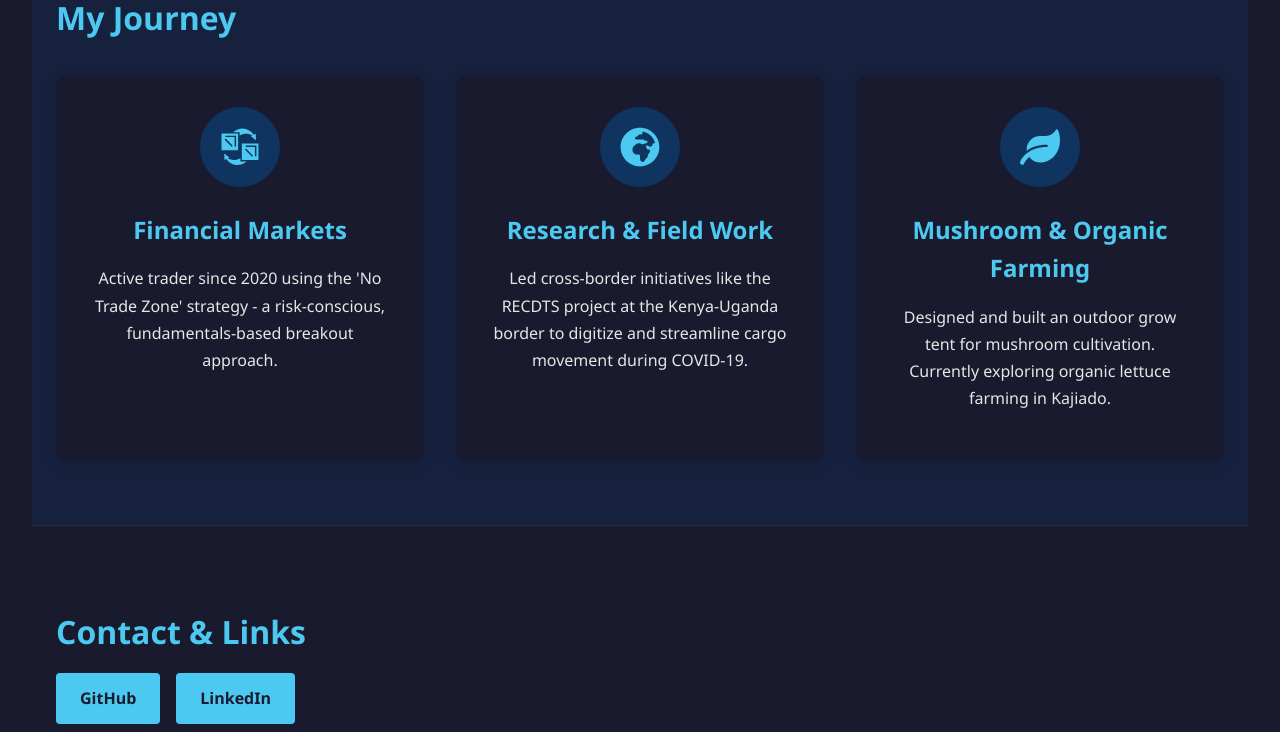
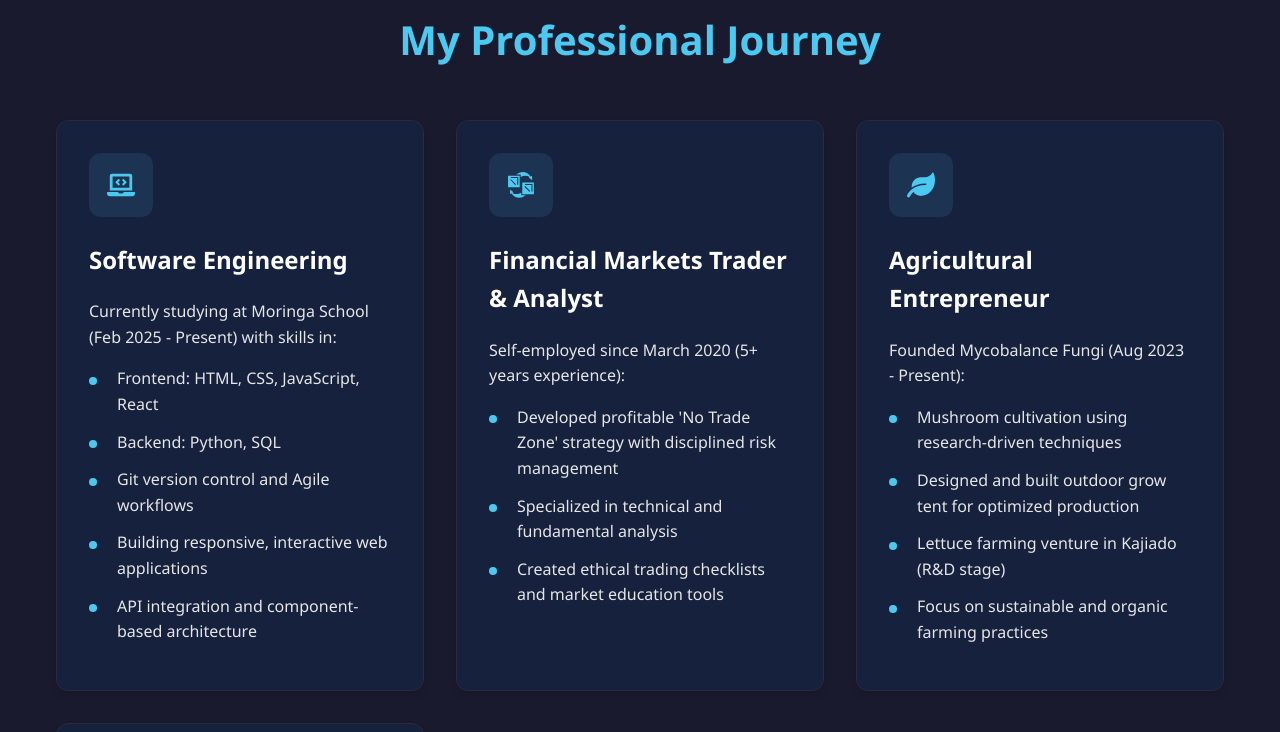
Before and after one commit to Jerome-Chauncey/PortfolioV2, a React (Vite) app: page / in a window 1280 px wide. Shown: the part 4000-4732 px from the top of the page. Built offline with nearby package versions, Linux system fonts and the light colour scheme.

Commit message:
[Mods]: Journey section

```diff
--- a/src/App.css
+++ b/src/App.css
@@ -422,87 +422,121 @@ p {
   }
 }
 
-/* Journey Section */
+/* Journey Section - Dark Theme */
 .journey {
-  background-color: var(--secondary-color);
-  padding: 4rem 0;
+  padding: 5rem 0;
+  background-color: var(--primary-color);
+  color: var(--text-color);
+}
+
+.journey h2 {
+  color: var(--highlight-color);
+  text-align: center;
+  font-size: 2.5rem;
+  margin-bottom: 3rem;
+  font-weight: 600;
 }
 
 .journey-items {
   display: grid;
-  grid-template-columns: repeat(auto-fit, minmax(300px, 1fr));
+  grid-template-columns: repeat(auto-fit, minmax(320px, 1fr));
   gap: 2rem;
-  margin-top: 2rem;
 }
 
 .journey-card {
-  background-color: var(--primary-color);
-  border-radius: 10px;
+  background: var(--secondary-color);
+  border-radius: 12px;
   padding: 2rem;
-  display: flex;
-  flex-direction: column;
-  align-items: center;
-  text-align: center;
-  transition: transform 0.3s ease;
-  box-shadow: 0 5px 15px rgba(0, 0, 0, 0.1);
+  box-shadow: 0 4px 6px rgba(0, 0, 0, 0.1);
+  transition: all 0.3s ease;
+  border: 1px solid var(--divider-color);
 }
 
 .journey-card:hover {
-  transform: translateY(-10px);
+  transform: translateY(-5px);
+  box-shadow: 0 10px 15px rgba(0, 0, 0, 0.2);
 }
 
 .journey-icon-container {
-  width: 80px;
-  height: 80px;
-  background-color: var(--accent-color);
-  border-radius: 50%;
+  width: 64px;
+  height: 64px;
+  background: rgba(76, 201, 240, 0.1); /* Highlight-color with transparency */
+  border-radius: 12px;
   display: flex;
   align-items: center;
   justify-content: center;
   margin-bottom: 1.5rem;
-}
-
-.journey-icon-svg {
-  font-size: 2.5rem;
   color: var(--highlight-color);
+  font-size: 1.75rem;
 }
 
 .journey-content h3 {
   font-size: 1.5rem;
-  margin-bottom: 1rem;
-  color: var(--highlight-color);
+  margin-bottom: 1.25rem;
+  color: white;
+  font-weight: 600;
 }
 
 .journey-content p {
-  line-height: 1.7;
+  color: var(--text-color);
+  line-height: 1.6;
+  margin-bottom: 1rem;
 }
 
-/* Specific icon colors */
-.journey-icon-svg.fa-chart-line { color: #4cc9f0; }
-.journey-icon-svg.fa-book-open { color: #f72585; }
-.journey-icon-svg.fa-seedling { color: #4ad66d; }
-.journey-icon-svg.gi-trade { color: #7209b7; }
-.journey-icon-svg.fa-globe-africa { color: #3a86ff; }
-.journey-icon-svg.fa-leaf { color: #2ec4b6; }
+.journey-content ul {
+  margin-top: 1rem;
+  padding-left: 0;
+  list-style: none;
+}
+
+.journey-content li {
+  margin-bottom: 0.75rem;
+  color: var(--text-color);
+  line-height: 1.6;
+  position: relative;
+  padding-left: 1.75rem;
+  font-size: 1rem;
+}
+
+.journey-content li::before {
+  content: '';
+  position: absolute;
+  left: 0;
+  top: 0.65em;
+  width: 8px;
+  height: 8px;
+  background: var(--highlight-color);
+  border-radius: 50%;
+}
 
 /* Responsive adjustments */
 @media (max-width: 768px) {
   .journey-items {
     grid-template-columns: 1fr;
-    gap: 1.5rem;
+  }
+
+  .journey h2 {
+    font-size: 2rem;
   }
 
   .journey-card {
-    padding: 1.5rem;
+    padding: 1.75rem;
+  }
+}
+
+@media (max-width: 480px) {
+  .journey .container {
+    padding: 0 1.5rem;
+  }
+
+  .journey h2 {
+    font-size: 1.75rem;
   }
 
   .journey-icon-container {
-    width: 70px;
-    height: 70px;
-  }
-
-  .journey-icon-svg {
-    font-size: 2rem;
+    width: 56px;
+    height: 56px;
+    font-size: 1.5rem;
   }
 }
 
--- a/src/components/Journey.jsx
+++ b/src/components/Journey.jsx
@@ -1,29 +1,81 @@
-import { FaChartLine, FaBookOpen, FaSeedling, FaGlobeAfrica, FaLeaf } from 'react-icons/fa';
+import { FaChartLine, FaBookOpen, FaSeedling, FaGlobeAfrica, FaLeaf, FaLaptopCode, FaDatabase } from 'react-icons/fa';
 import { GiTrade } from 'react-icons/gi';
 
 const Journey = () => {
   const journeyItems = [
     {
-      icon: <GiTrade className="journey-icon-svg" />,
-      title: "Financial Markets",
-      description: "Active trader since 2020 using the 'No Trade Zone' strategy - a risk-conscious, fundamentals-based breakout approach."
+      icon: <FaLaptopCode className="journey-icon-svg" />,
+      title: "Software Engineering",
+      description: (
+        <>
+          <p>Currently studying at Moringa School (Feb 2025 - Present) with skills in:</p>
+          <ul>
+            <li>Frontend: HTML, CSS, JavaScript, React</li>
+            <li>Backend: Python, SQL</li>
+            <li>Git version control and Agile workflows</li>
+            <li>Building responsive, interactive web applications</li>
+            <li>API integration and component-based architecture</li>
+          </ul>
+        </>
+      )
     },
     {
-      icon: <FaGlobeAfrica className="journey-icon-svg" />,
-      title: "Research & Field Work",
-      description: "Led cross-border initiatives like the RECDTS project at the Kenya-Uganda border to digitize and streamline cargo movement during COVID-19."
+      icon: <GiTrade className="journey-icon-svg" />,
+      title: "Financial Markets Trader & Analyst",
+      description: (
+        <>
+          <p>Self-employed since March 2020 (5+ years experience):</p>
+          <ul>
+            <li>Developed profitable 'No Trade Zone' strategy with disciplined risk management</li>
+            <li>Specialized in technical and fundamental analysis</li>
+            <li>Created ethical trading checklists and market education tools</li>
+          </ul>
+        </>
+      )
     },
     {
       icon: <FaLeaf className="journey-icon-svg" />,
-      title: "Mushroom & Organic Farming",
-      description: "Designed and built an outdoor grow tent for mushroom cultivation. Currently exploring organic lettuce farming in Kajiado."
-    }
+      title: "Agricultural Entrepreneur",
+      description: (
+        <>
+          <p>Founded Mycobalance Fungi (Aug 2023 - Present):</p>
+          <ul>
+            <li>Mushroom cultivation using research-driven techniques</li>
+            <li>Designed and built outdoor grow tent for optimized production</li>
+            <li>Lettuce farming venture in Kajiado (R&D stage)</li>
+            <li>Focus on sustainable and organic farming practices</li>
+          </ul>
+        </>
+      )
+    },
+    {
+  icon: <FaGlobeAfrica className="journey-icon-svg" />,
+  title: "Research & Field Leadership",
+  description: (
+    <>
+      <h4>Cross-Border Project Lead</h4>
+      <p className="role-meta">Africa Economic Consultants | Dec 2021 | Uganda/Kenya Border</p>
+      <ul>
+        <li>Led implementation of digital cargo tracking system (RECDTS) during COVID</li>
+        <li>Reduced transmission risks through contactless protocols</li>
+        <li>Optimized border clearance times for regional trade</li>
+      </ul>
+
+      <h4>Field Research Supervisor</h4>
+      <p className="role-meta">Africa Economic Consultants | May-Jun 2021 | Nairobi</p>
+      <ul>
+        <li>Promoted to lead 15-member data collection team</li>
+        <li>Improved data accuracy through quality control systems</li>
+      </ul>
+    </>
+  )
+}
   ];
 
   return (
     <section id="journey" className="journey">
       <div className="container">
-        <h2>My Journey</h2>
+        <h2>My Professional Journey</h2>
         <div className="journey-items">
           {journeyItems.map((item, index) => (
             <div key={index} className="journey-card">
@@ -32,7 +84,7 @@ const Journey = () => {
               </div>
               <div className="journey-content">
                 <h3>{item.title}</h3>
-                <p>{item.description}</p>
+                <div>{item.description}</div>
               </div>
             </div>
           ))}
```
